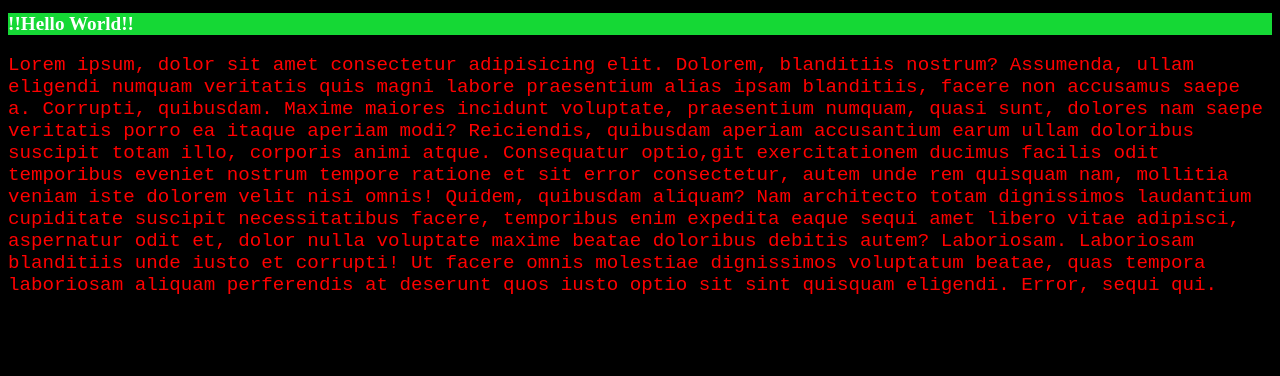
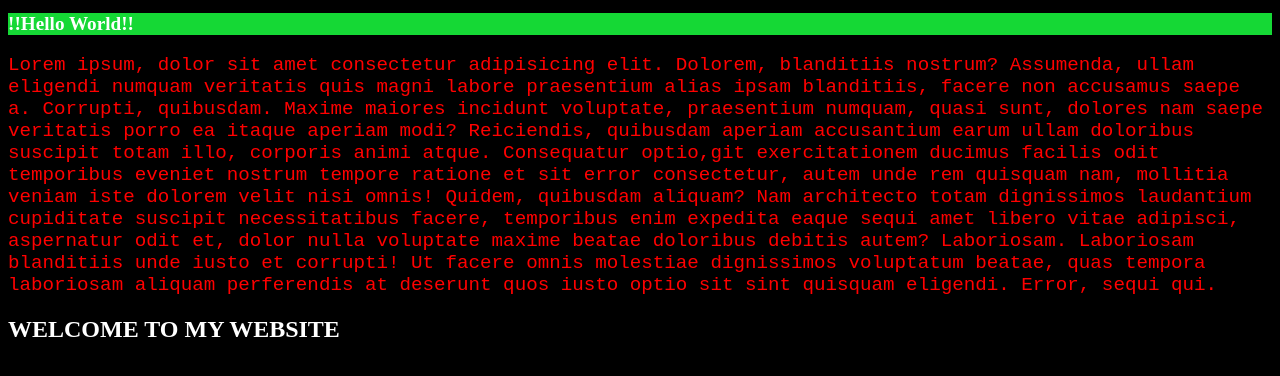
Before and after one commit to newCoderMustak/firstLocalRepo, a plain HTML site: page index.html in a window 1280 px wide. Drawn offline with Linux system fonts and the light colour scheme.

Commit message:
Add Heading2

```diff
--- a/index.html
+++ b/index.html
@@ -14,5 +14,6 @@
     Nam architecto totam dignissimos laudantium cupiditate suscipit necessitatibus facere, temporibus enim expedita eaque sequi amet libero vitae adipisci, aspernatur odit et, dolor nulla voluptate maxime beatae doloribus debitis autem? Laboriosam.
     Laboriosam blanditiis unde iusto et corrupti! Ut facere omnis molestiae dignissimos voluptatum beatae, quas tempora laboriosam aliquam perferendis at deserunt quos iusto optio sit sint quisquam eligendi. Error, sequi qui.</p>
 
+    <h2>WELCOME TO MY WEBSITE</h2>
 </body>
 </html>
```
